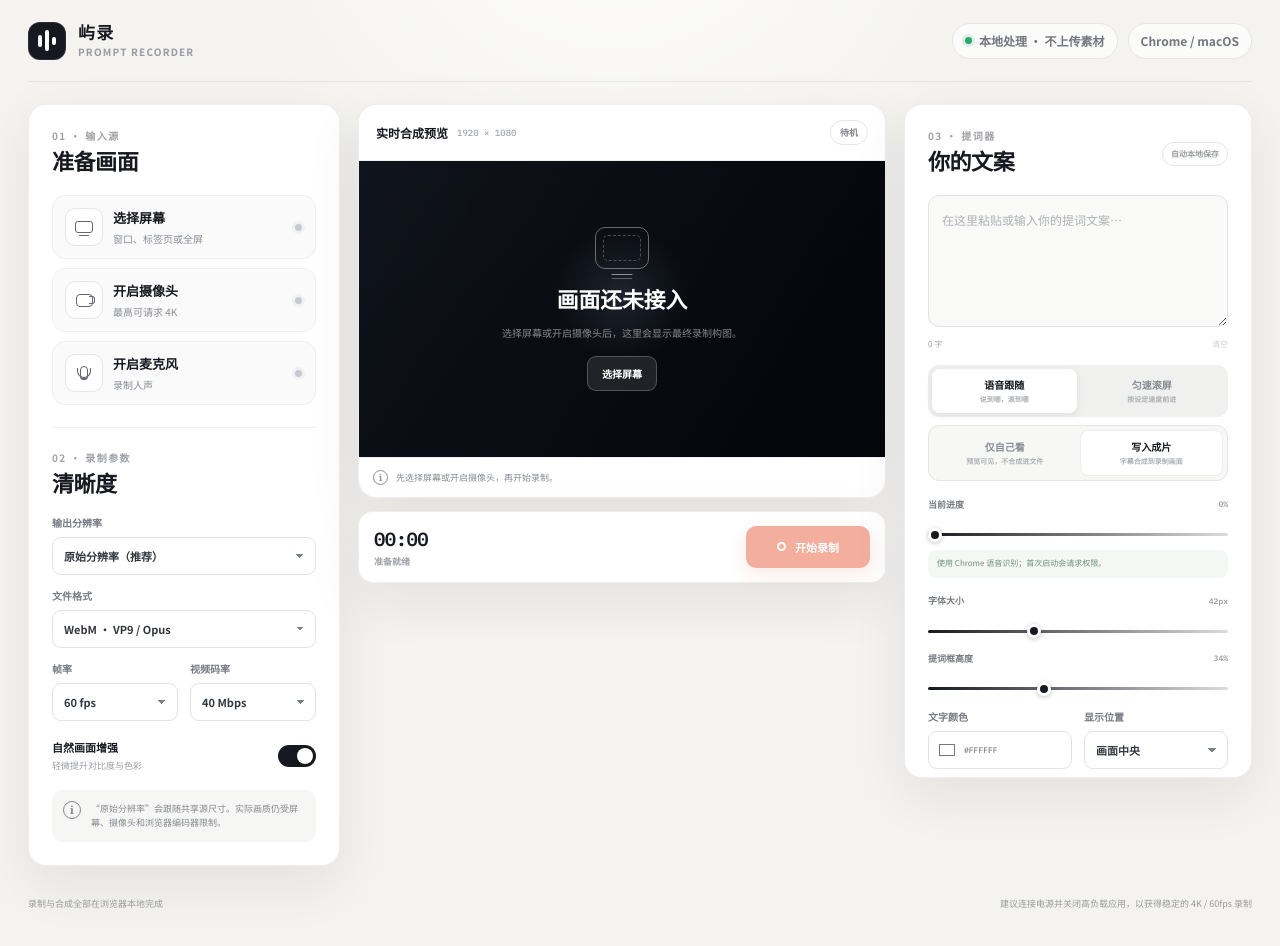
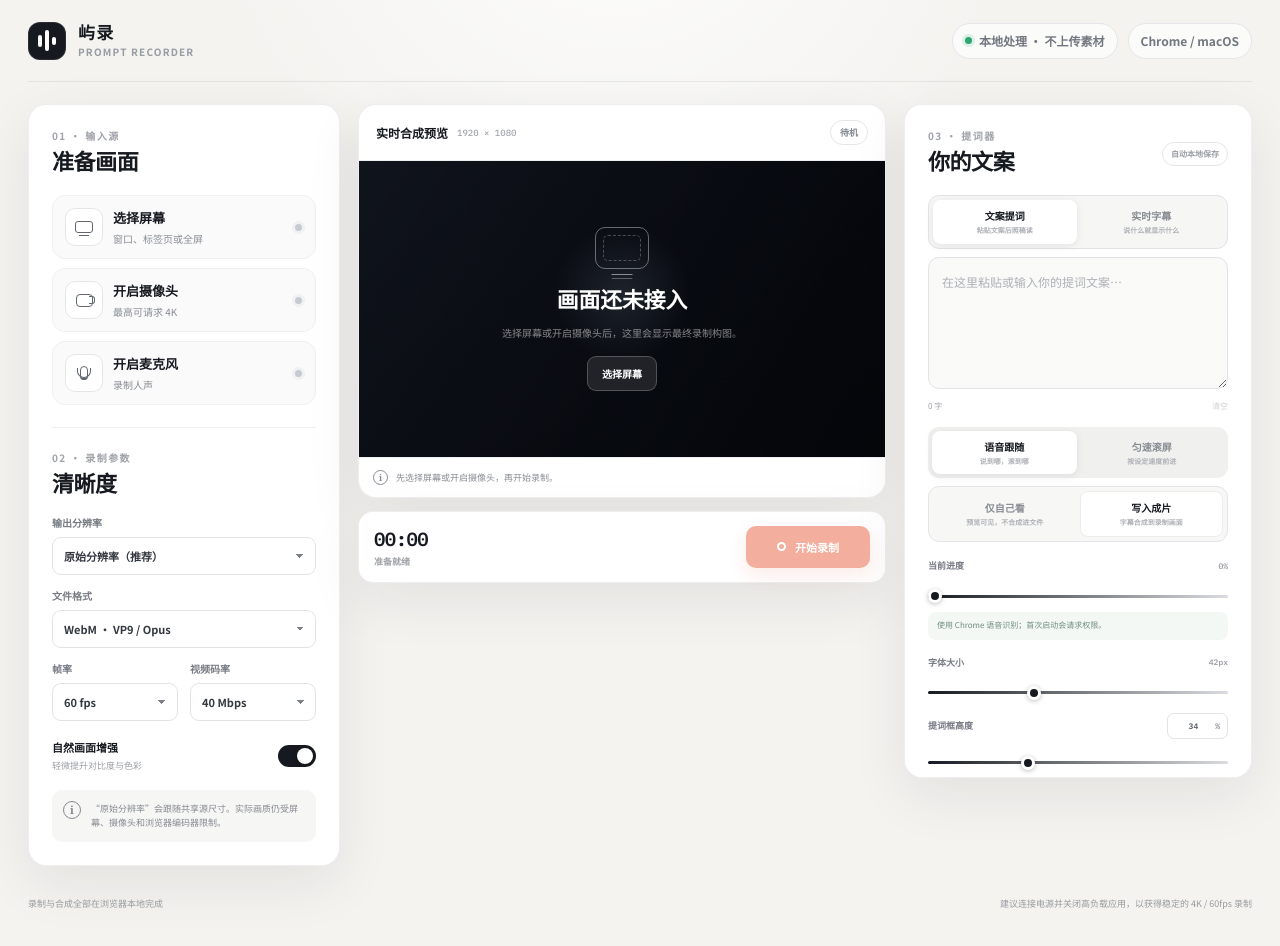
Before and after one commit to RoyLyu/yu-record, a Next.js app: page / in a window 1280 px wide. Shown: the top 946 px of the page. Built offline with nearby package versions, Linux system fonts and the light colour scheme.

Commit message:
Add live captions and editable prompt dimensions

```diff
--- a/package.json
+++ b/package.json
@@ -1,6 +1,6 @@
 {
   "name": "yu-record",
-  "version": "0.1.0",
+  "version": "0.2.0",
   "private": true,
   "scripts": {
     "dev": "next dev",
--- a/src/app/globals.css
+++ b/src/app/globals.css
@@ -899,6 +899,7 @@ a:focus-visible {
 .script-editor {
   width: 100%;
   min-height: 132px;
+  margin-top: 8px;
   padding: 13px;
   resize: vertical;
   border: 1px solid #e2e3e6;
@@ -931,7 +932,8 @@ a:focus-visible {
   font-size: inherit;
 }
 
-.mode-switch {
+.mode-switch,
+.caption-source-switch {
   margin-top: 15px;
   padding: 4px;
   display: grid;
@@ -942,6 +944,7 @@ a:focus-visible {
 }
 
 .mode-switch button,
+.caption-source-switch button,
 .prompt-output-switch button {
   padding: 8px 6px;
   border: 0;
@@ -953,6 +956,7 @@ a:focus-visible {
 }
 
 .mode-switch button small,
+.caption-source-switch button small,
 .prompt-output-switch button small {
   margin-top: 2px;
   display: block;
@@ -962,10 +966,51 @@ a:focus-visible {
 }
 
 .mode-switch button.active,
+.caption-source-switch button.active,
 .prompt-output-switch button.active {
   background: #fff;
   color: var(--ink);
   box-shadow: 0 2px 8px rgba(28, 31, 37, 0.08);
+}
+
+.caption-source-switch {
+  margin-top: 0;
+  border: 1px solid #e1e3e6;
+  background: #f6f6f5;
+}
+
+.live-caption-box {
+  min-height: 132px;
+  margin-top: 8px;
+  padding: 13px;
+  display: flex;
+  flex-direction: column;
+  border: 1px solid #e2e3e6;
+  border-radius: 11px;
+  background: #f8faf8;
+}
+
+.live-caption-box > span {
+  color: #789080;
+  font-size: 8px;
+  font-weight: 750;
+}
+
+.live-caption-box p {
+  flex: 1;
+  margin: 8px 0;
+  color: #353a40;
+  font-size: 11px;
+  line-height: 1.65;
+}
+
+.live-caption-box button {
+  align-self: flex-end;
+  padding: 0;
+  border: 0;
+  background: transparent;
+  color: #7f858b;
+  font-size: 8px;
 }
 
 .prompt-output-switch {
@@ -1003,6 +1048,35 @@ a:focus-visible {
   color: #9da0a6;
   font-family: var(--font-studio-mono), monospace;
   font-size: 8px;
+}
+
+.size-number-control {
+  height: 26px;
+  padding: 0 7px;
+  display: inline-flex;
+  align-items: center;
+  gap: 2px;
+  border: 1px solid #e1e3e6;
+  border-radius: 7px;
+  background: #fff;
+  color: #8d9198;
+  font-family: var(--font-studio-mono), monospace;
+  font-size: 8px;
+}
+
+.size-number-control input {
+  width: 38px;
+  padding: 0;
+  border: 0;
+  outline: 0;
+  background: transparent;
+  color: #555a63;
+  font: inherit;
+  text-align: right;
+}
+
+.live-status {
+  margin-top: 12px;
 }
 
 .range-control {
--- a/src/components/RecorderStudio.tsx
+++ b/src/components/RecorderStudio.tsx
@@ -15,6 +15,7 @@ import {
 } from "@/lib/media-export";
 
 type RecorderState = "idle" | "recording" | "paused" | "processing";
+type CaptionSource = "script" | "live";
 type PromptMode = "speech" | "manual";
 type PromptPosition = "top" | "center" | "bottom";
 type CameraPosition = "top-left" | "top-right" | "bottom-left" | "bottom-right";
@@ -70,6 +71,7 @@ interface StudioSettings {
   fps: 30 | 60;
   bitrate: 20 | 40 | 60;
   outputFormat: OutputFormat;
+  captionSource: CaptionSource;
   promptMode: PromptMode;
   promptPosition: PromptPosition;
   promptFontSize: number;
@@ -91,6 +93,7 @@ const DEFAULT_SETTINGS: StudioSettings = {
   fps: 60,
   bitrate: 40,
   outputFormat: "webm",
+  captionSource: "script",
   promptMode: "speech",
   promptPosition: "center",
   promptFontSize: 42,
@@ -271,6 +274,7 @@ export function RecorderStudio() {
     lines: string[];
   }>({ script: "", fontSize: 0, maxWidth: 0, lines: [] });
   const scriptRef = useRef("");
+  const liveCaptionRef = useRef("");
   const settingsRef = useRef<StudioSettings>(DEFAULT_SETTINGS);
   const recognitionRef = useRef<SpeechRecognitionLike | null>(null);
   const speechShouldRunRef = useRef(false);
@@ -281,6 +285,7 @@ export function RecorderStudio() {
 
   const [settings, setSettings] = useState<StudioSettings>(DEFAULT_SETTINGS);
   const [script, setScript] = useState("");
+  const [liveCaption, setLiveCaption] = useState("");
   const [screenReady, setScreenReady] = useState(false);
   const [cameraReady, setCameraReady] = useState(false);
   const [microphoneReady, setMicrophoneReady] = useState(false);
@@ -404,6 +409,12 @@ export function RecorderStudio() {
 
         currentSpeechSessionRef.current = currentSession;
         const fullSpeech = speechHistoryRef.current + currentSession;
+        if (settingsRef.current.captionSource === "live") {
+          liveCaptionRef.current = fullSpeech;
+          setLiveCaption(fullSpeech.slice(-240));
+          promptProgressRef.current = 1;
+          setPromptProgress(100);
+        } else {
           const nextProgress = findSpeechProgress(
             scriptRef.current,
             fullSpeech,
@@ -414,6 +425,7 @@ export function RecorderStudio() {
           promptOffsetRef.current =
             nextProgress * maximumPromptOffsetRef.current;
           setPromptProgress(Math.round(nextProgress * 100));
+        }
         setSpokenPreview(currentSession.slice(-28));
       };
 
@@ -429,6 +441,10 @@ export function RecorderStudio() {
 
       recognition.onend = () => {
         speechHistoryRef.current += currentSpeechSessionRef.current;
+        if (settingsRef.current.captionSource === "live") {
+          liveCaptionRef.current = speechHistoryRef.current;
+          setLiveCaption(speechHistoryRef.current.slice(-240));
+        }
         currentSpeechSessionRef.current = "";
         if (speechShouldRunRef.current) {
           window.setTimeout(createRecognition, 250);
@@ -451,20 +467,31 @@ export function RecorderStudio() {
   }, [stopSpeechRecognition]);
 
   const startPrompt = useCallback(() => {
-    if (!script.trim()) {
+    if (
+      settingsRef.current.captionSource === "script" &&
+      !script.trim()
+    ) {
       setNotice("请先输入提词文案。");
       return;
     }
 
+    if (settingsRef.current.captionSource === "live") {
+      liveCaptionRef.current = "";
+      setLiveCaption("");
+      syncPromptProgress(1);
+    }
     promptRunningRef.current = true;
     setPromptRunning(true);
 
-    if (settingsRef.current.promptMode === "speech") {
+    if (
+      settingsRef.current.captionSource === "live" ||
+      settingsRef.current.promptMode === "speech"
+    ) {
       startSpeechRecognition();
     } else {
       setNotice("匀速滚屏已启动，可随时拖动进度或调整速度。");
     }
-  }, [script, startSpeechRecognition]);
+  }, [script, startSpeechRecognition, syncPromptProgress]);
 
   const stopPrompt = useCallback(() => {
     promptRunningRef.current = false;
@@ -681,7 +708,12 @@ export function RecorderStudio() {
         context.restore();
       }
 
-      if (promptRunningRef.current && scriptRef.current.trim()) {
+      const promptText =
+        settingsSnapshot.captionSource === "live"
+          ? liveCaptionRef.current
+          : scriptRef.current;
+
+      if (promptRunningRef.current && promptText.trim()) {
         const promptContext = settingsSnapshot.promptInRecording
           ? context
           : promptOverlayContext;
@@ -713,17 +745,17 @@ export function RecorderStudio() {
         let lines = cachedLayout.lines;
 
         if (
-          cachedLayout.script !== scriptRef.current ||
+          cachedLayout.script !== promptText ||
           cachedLayout.fontSize !== fontSize ||
           cachedLayout.maxWidth !== maximumLineWidth
         ) {
           lines = wrapPromptText(
             promptContext,
-            scriptRef.current,
+            promptText,
             maximumLineWidth,
           );
           promptLayoutCacheRef.current = {
-            script: scriptRef.current,
+            script: promptText,
             fontSize,
             maxWidth: maximumLineWidth,
             lines,
@@ -736,7 +768,10 @@ export function RecorderStudio() {
         );
         maximumPromptOffsetRef.current = maximumOffset;
 
-        if (settingsSnapshot.promptMode === "manual") {
+        if (settingsSnapshot.captionSource === "live") {
+          promptOffsetRef.current = maximumOffset;
+          promptProgressRef.current = 1;
+        } else if (settingsSnapshot.promptMode === "manual") {
           const previousTimestamp = previousFrameTimeRef.current || timestamp;
           const deltaSeconds = Math.min(
             0.1,
@@ -807,6 +842,7 @@ export function RecorderStudio() {
 
         if (
           timestamp - progressUiFrameRef.current > 180 &&
+          settingsSnapshot.captionSource === "script" &&
           settingsSnapshot.promptMode === "manual"
         ) {
           progressUiFrameRef.current = timestamp;
@@ -1113,7 +1149,10 @@ export function RecorderStudio() {
           : `正在以 ${canvas.width} × ${canvas.height}、${settings.fps}fps 录制 ${settings.outputFormat.toUpperCase()}。`,
       );
 
-      if (script.trim() && !promptRunningRef.current) {
+      if (
+        (settings.captionSource === "live" || script.trim()) &&
+        !promptRunningRef.current
+      ) {
         startPrompt();
       }
     } catch {
@@ -1164,6 +1203,20 @@ export function RecorderStudio() {
     }
   };
 
+  const handleCaptionSourceChange = (source: CaptionSource) => {
+    stopPrompt();
+    updateSettings("captionSource", source);
+    syncPromptProgress(0);
+    setSpokenPreview("");
+    if (source === "live") {
+      liveCaptionRef.current = "";
+      setLiveCaption("");
+      setNotice("实时字幕会识别你实际说出的内容，并显示在提词框中。");
+    } else {
+      setNotice("文案提词会按照粘贴内容进行语音跟随或匀速滚屏。");
+    }
+  };
+
   const handleScriptChange = (event: ChangeEvent<HTMLTextAreaElement>) => {
     setScript(event.target.value);
     syncPromptProgress(0);
@@ -1176,6 +1229,14 @@ export function RecorderStudio() {
     stopPrompt();
     syncPromptProgress(0);
     setSpokenPreview("");
+  };
+
+  const clearLiveCaption = () => {
+    liveCaptionRef.current = "";
+    speechHistoryRef.current = "";
+    currentSpeechSessionRef.current = "";
+    setLiveCaption("");
+    syncPromptProgress(1);
   };
 
   return (
@@ -1527,6 +1588,27 @@ export function RecorderStudio() {
             <span className="autosave-label">自动本地保存</span>
           </div>
 
+          <div className="caption-source-switch" aria-label="字幕来源">
+            <button
+              className={settings.captionSource === "script" ? "active" : ""}
+              type="button"
+              onClick={() => handleCaptionSourceChange("script")}
+            >
+              文案提词
+              <small>粘贴文案后照稿读</small>
+            </button>
+            <button
+              className={settings.captionSource === "live" ? "active" : ""}
+              type="button"
+              onClick={() => handleCaptionSourceChange("live")}
+            >
+              实时字幕
+              <small>说什么就显示什么</small>
+            </button>
+          </div>
+
+          {settings.captionSource === "script" ? (
+            <>
               <textarea
                 className="script-editor"
                 value={script}
@@ -1559,6 +1641,23 @@ export function RecorderStudio() {
                   <small>按设定速度前进</small>
                 </button>
               </div>
+            </>
+          ) : (
+            <div className="live-caption-box" aria-live="polite">
+              <span>实时识别结果</span>
+              <p>
+                {liveCaption ||
+                  "点击“开始实时字幕”后，你说出的内容会显示在这里和画面中。"}
+              </p>
+              <button
+                type="button"
+                onClick={clearLiveCaption}
+                disabled={!liveCaption}
+              >
+                清空字幕
+              </button>
+            </div>
+          )}
 
           <div className="prompt-output-switch" aria-label="字幕写入方式">
             <button
@@ -1579,6 +1678,7 @@ export function RecorderStudio() {
             </button>
           </div>
 
+          {settings.captionSource === "script" ? (
             <div className="prompt-controls">
               <div className="range-heading">
                 <label htmlFor="prompt-progress">当前进度</label>
@@ -1603,6 +1703,15 @@ export function RecorderStudio() {
                 </p>
               ) : null}
             </div>
+          ) : (
+            <p className="speech-preview live-status">
+              {speechActive
+                ? spokenPreview
+                  ? `正在识别：${spokenPreview}`
+                  : "正在监听，请开始说话…"
+                : "实时字幕仅在当前浏览器处理；首次启动会请求语音识别权限。"}
+            </p>
+          )}
 
           <div className="settings-grid">
             <div className="setting-row wide">
@@ -1626,14 +1735,32 @@ export function RecorderStudio() {
             <div className="setting-row wide">
               <div className="range-heading">
                 <label htmlFor="prompt-height">提词框高度</label>
-                <span>{settings.promptHeight}%</span>
+                <label className="size-number-control">
+                  <input
+                    type="number"
+                    min={12}
+                    max={80}
+                    value={settings.promptHeight}
+                    onChange={(event) =>
+                      updateSettings(
+                        "promptHeight",
+                        Math.max(
+                          12,
+                          Math.min(80, Number(event.target.value) || 12),
+                        ),
+                      )
+                    }
+                    aria-label="提词框高度百分比"
+                  />
+                  %
+                </label>
               </div>
               <input
                 id="prompt-height"
                 className="range-control"
                 type="range"
-                min={18}
-                max={60}
+                min={12}
+                max={80}
                 value={settings.promptHeight}
                 onChange={(event) =>
                   updateSettings("promptHeight", Number(event.target.value))
@@ -1641,7 +1768,8 @@ export function RecorderStudio() {
               />
             </div>
 
-            {settings.promptMode === "manual" ? (
+            {settings.captionSource === "script" &&
+            settings.promptMode === "manual" ? (
               <div className="setting-row wide">
                 <div className="range-heading">
                   <label htmlFor="prompt-speed">滚屏速度</label>
@@ -1717,14 +1845,32 @@ export function RecorderStudio() {
             <div className="setting-row wide">
               <div className="range-heading">
                 <label htmlFor="prompt-width">提词框宽度</label>
-                <span>{settings.promptWidth}%</span>
+                <label className="size-number-control">
+                  <input
+                    type="number"
+                    min={30}
+                    max={100}
+                    value={settings.promptWidth}
+                    onChange={(event) =>
+                      updateSettings(
+                        "promptWidth",
+                        Math.max(
+                          30,
+                          Math.min(100, Number(event.target.value) || 30),
+                        ),
+                      )
+                    }
+                    aria-label="提词框宽度百分比"
+                  />
+                  %
+                </label>
               </div>
               <input
                 id="prompt-width"
                 className="range-control"
                 type="range"
-                min={50}
-                max={94}
+                min={30}
+                max={100}
                 value={settings.promptWidth}
                 onChange={(event) =>
                   updateSettings("promptWidth", Number(event.target.value))
@@ -1738,10 +1884,19 @@ export function RecorderStudio() {
               className={promptRunning ? "stop-prompt" : "start-prompt"}
               type="button"
               onClick={promptRunning ? stopPrompt : startPrompt}
-              disabled={!script.trim()}
-            >
-              {promptRunning ? "停止提词" : "预演提词"}
+              disabled={
+                settings.captionSource === "script" && !script.trim()
+              }
+            >
+              {settings.captionSource === "live"
+                ? promptRunning
+                  ? "停止实时字幕"
+                  : "开始实时字幕"
+                : promptRunning
+                  ? "停止提词"
+                  : "预演提词"}
             </button>
+            {settings.captionSource === "script" ? (
               <button
                 className="reset-prompt"
                 type="button"
@@ -1750,6 +1905,7 @@ export function RecorderStudio() {
               >
                 回到开头
               </button>
+            ) : null}
           </div>
 
           <div className="divider" />
```
Also changed, not shown: 2 other files (tests, documents, lock files or other folders). Lines whose indentation alone changed are shown as unchanged.
